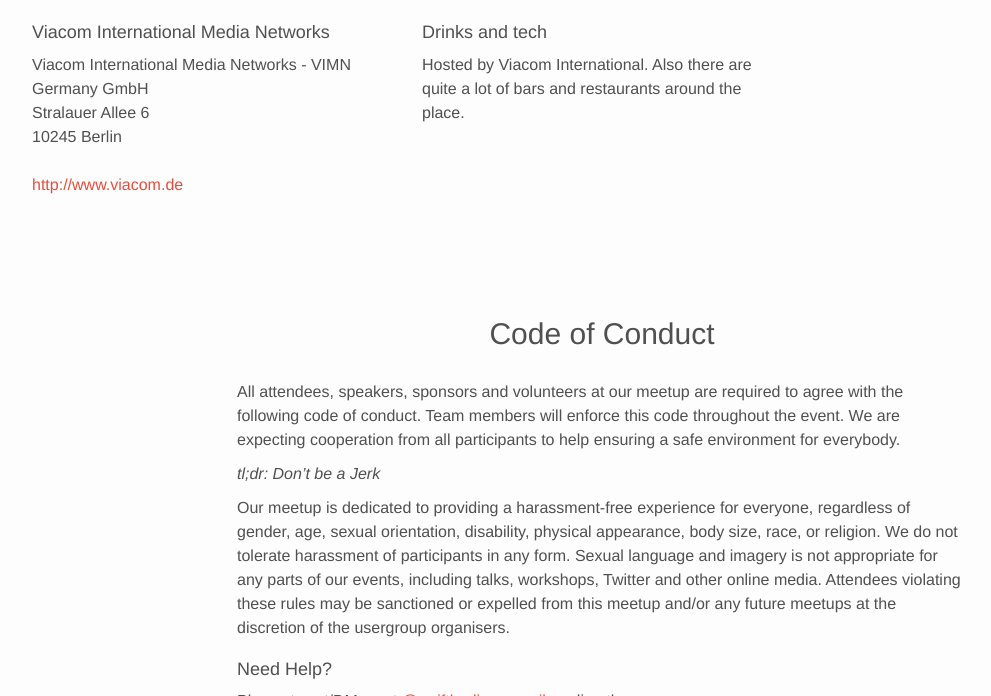
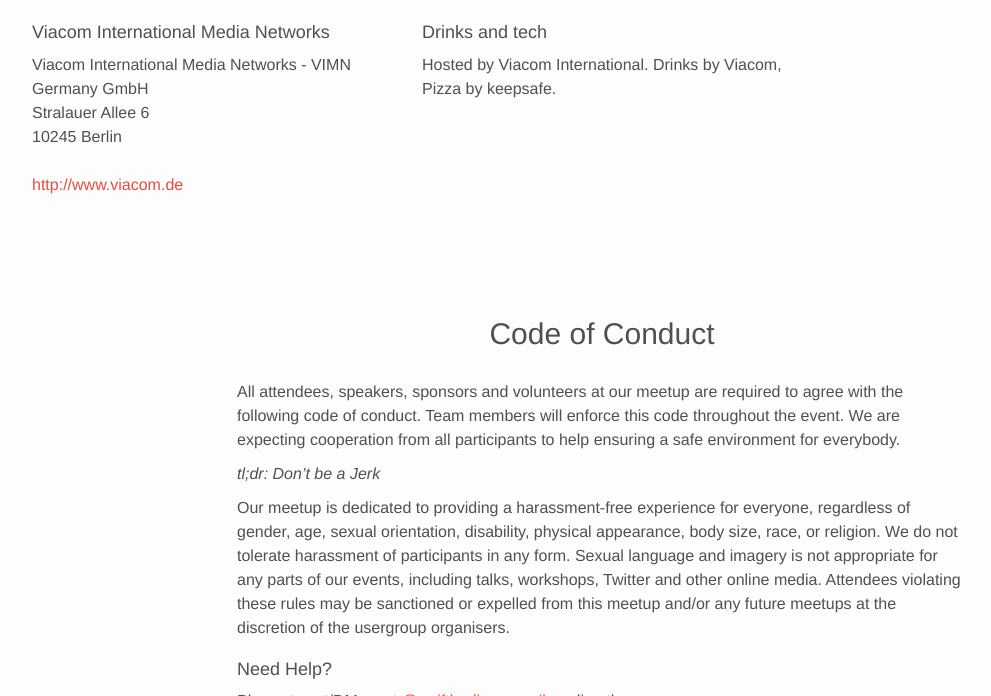
Before and after one commit to swift-berlin/swift-berlin.github.io, a Jekyll site: the page built from _posts/2017-03-27-swift-berlin-24.md, in a window 1280 px wide and 900 px high, scrolled down 2005 px, cut to the strip 204-900 px from the top of the window. Shown: the whole strip, without its empty margins (38-1029 px from the left). Built offline with Jekyll 4.4.1, drawn with Linux system fonts in a browser that asks for light colours; our own code applies the rules of GitHub Pages for plain Markdown files.

Commit message:
Update 2017-03-27-swift-berlin-24.md

```diff
--- a/_posts/2017-03-27-swift-berlin-24.md
+++ b/_posts/2017-03-27-swift-berlin-24.md
@@ -1,6 +1,6 @@
 ---
 title:  'swift.berlin #24'
-drinks: Hosted by Viacom International. Also there are quite a lot of bars and restaurants around the place.
+drinks: Hosted by Viacom International. Drinks by Viacom, Pizza by keepsafe.
 permalink: /
 location:
   name: Viacom International Media Networks
```
